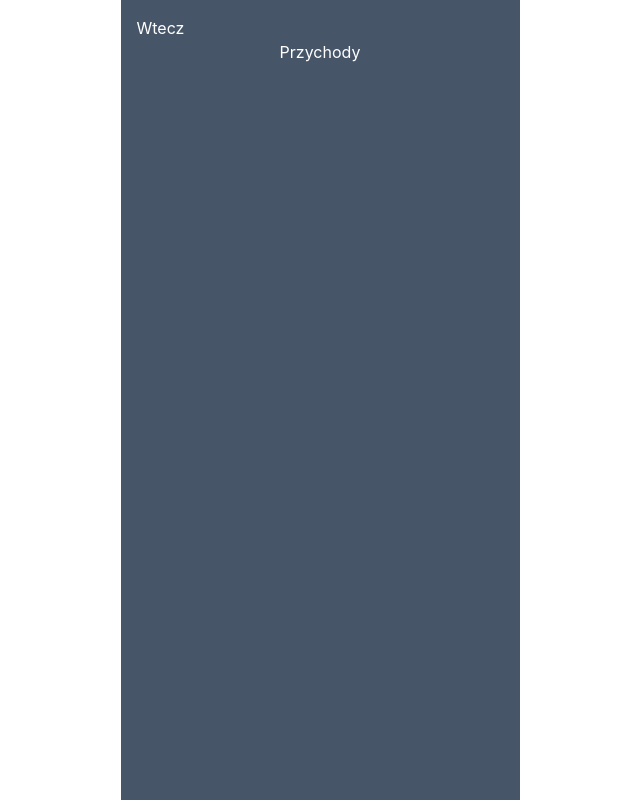
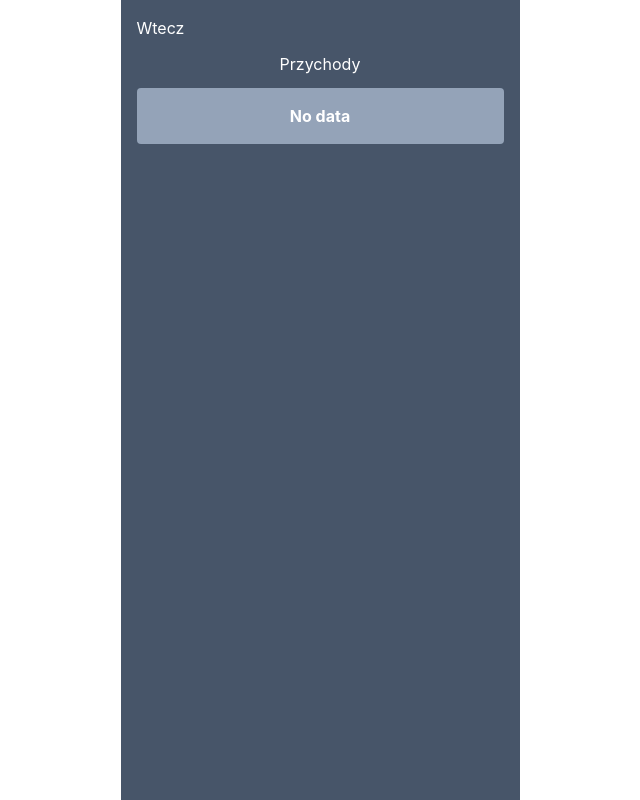
Before and after one commit to marcinl13/My-Budget-Wallet, a React (Vite) app: page /incomes in a window 1280 px wide. Shown: the whole page, without its empty margins (320-960 px from the left). Built offline with nearby package versions, Linux system fonts and the light colour scheme.

Commit message:
TableRecentlyAdded into income & spendings page

```diff
--- a/src/pages/BudgetIncome.tsx
+++ b/src/pages/BudgetIncome.tsx
@@ -1,12 +1,16 @@
 import { t } from "i18next";
 import { BackToHome } from "../components/BackToHome";
+import { TableRecentlyAdded } from "../components/TableRecentlyAdded";
+import { TransactionItemType } from "../store/Item";
 
 export const BudgetIncome = () => {
   return (
     <>
       <BackToHome />
 
-      <h1 className="text-white">{t("Incomes")}</h1>
+      <h1 className="text-white my-3">{t("Incomes")}</h1>
+
+      <TableRecentlyAdded type={TransactionItemType.INCOME} />
     </>
   );
 };
--- a/src/pages/BudgetSpendings.tsx
+++ b/src/pages/BudgetSpendings.tsx
@@ -1,12 +1,16 @@
 import { t } from "i18next";
 import { BackToHome } from "../components/BackToHome";
+import { TableRecentlyAdded } from "../components/TableRecentlyAdded";
+import { TransactionItemType } from "../store/Item";
 
 export const BudgetSpendings = () => {
   return (
     <>
       <BackToHome />
 
-      <h1 className="text-white">{t("Spendings")}</h1>
+      <h1 className="text-white my-3">{t("Spendings")}</h1>
+
+      <TableRecentlyAdded type={TransactionItemType.OUTCOME} />
     </>
   );
 };
```
